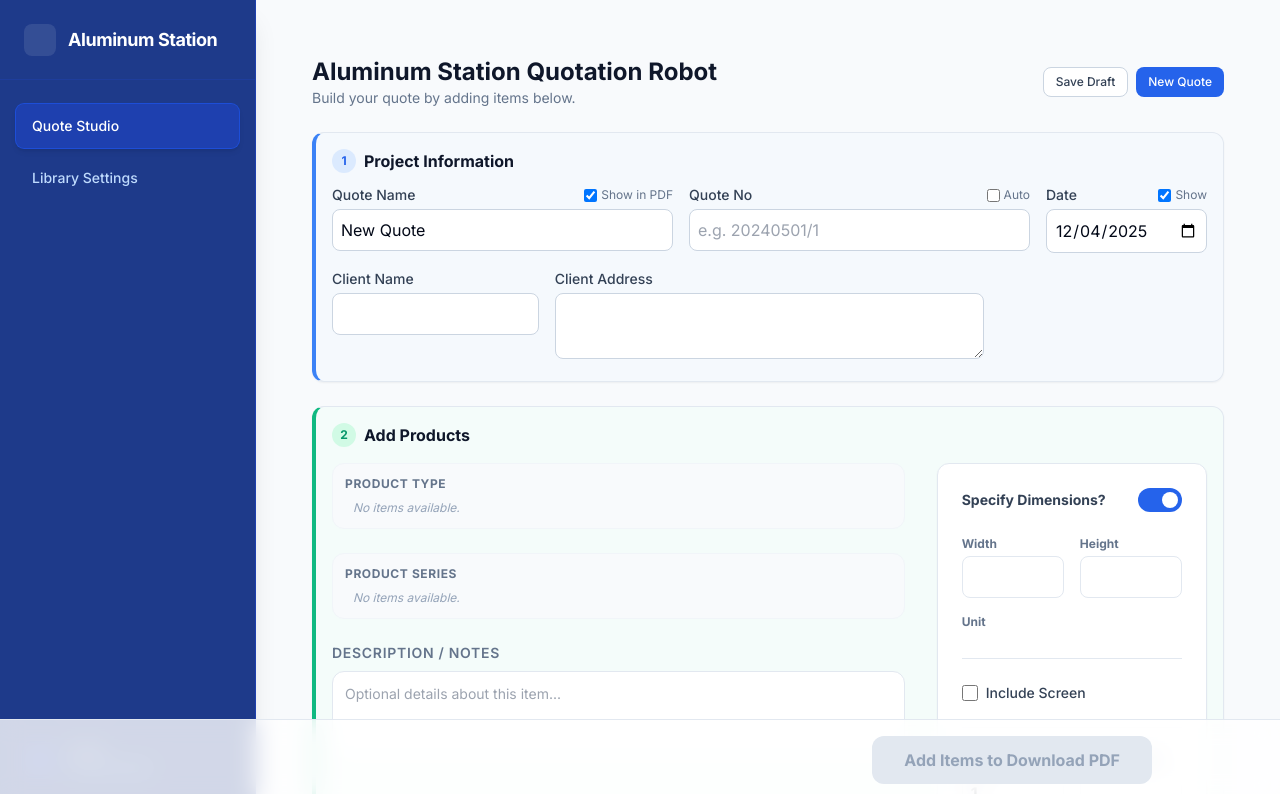
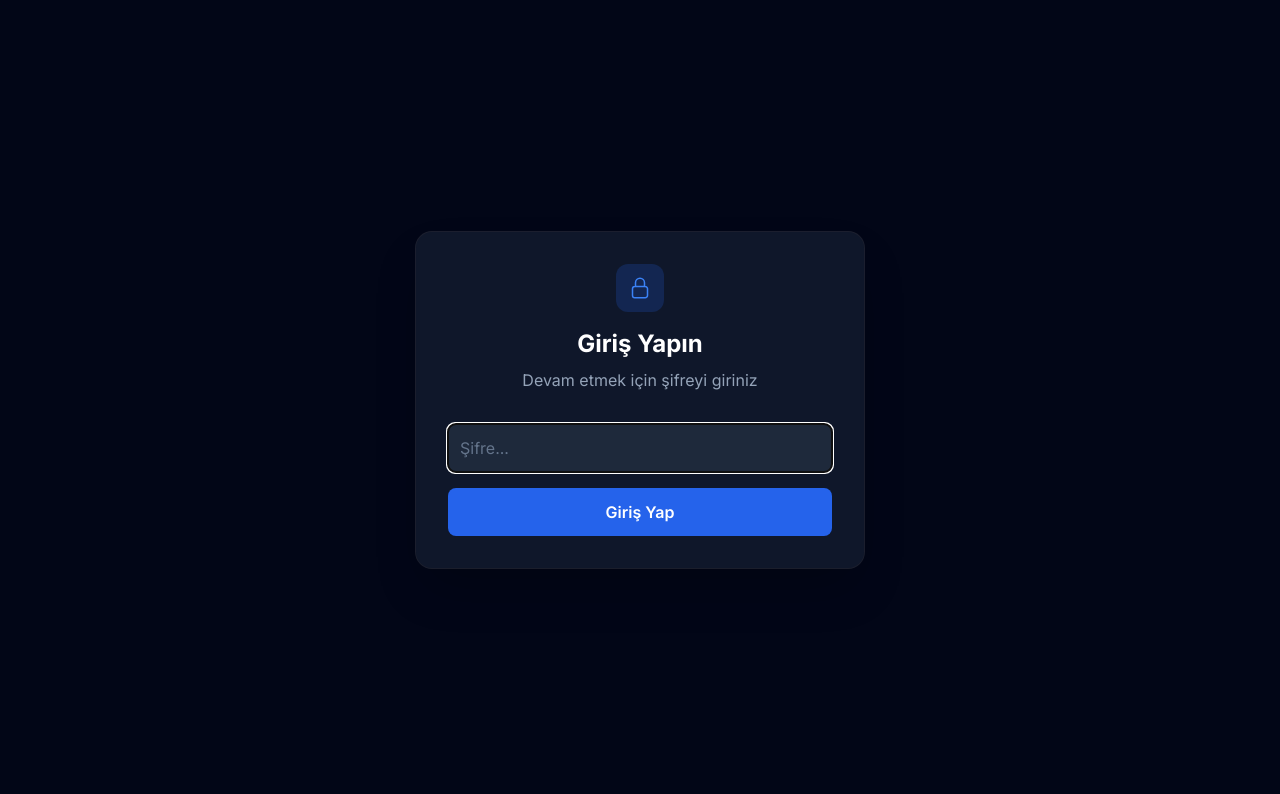
Before and after one commit to Huzeyfe22/otomatik-quote, a Next.js app: page / in a window 1280 px wide. Shown: the top 794 px of the page. Built offline with nearby package versions, Linux system fonts and the light colour scheme.

Commit message:
Şifreli giriş ekranı eklendi

```diff
--- a/app/page.tsx
+++ b/app/page.tsx
@@ -1,12 +1,79 @@
 "use client";
 
-import React, { useState } from 'react';
+import React, { useState, useEffect } from 'react';
 import { QuoteBuilder } from '../components/QuoteBuilder';
 import { LibraryManager } from '../components/LibraryManager';
 import { cn } from '../lib/utils';
 
 export default function Home() {
+    const [isAuthenticated, setIsAuthenticated] = useState(false);
+    const [password, setPassword] = useState("");
+    const [error, setError] = useState("");
     const [activeTab, setActiveTab] = useState<'quote' | 'library'>('quote');
+
+    // Check session storage on mount
+    useEffect(() => {
+        const auth = sessionStorage.getItem("is_authenticated");
+        if (auth === "true") {
+            setIsAuthenticated(true);
+        }
+    }, []);
+
+    const handleLogin = (e: React.FormEvent) => {
+        e.preventDefault();
+        // BASIT SIFRE: Burayi istediginiz sifre ile degistirebilirsiniz
+        if (password === "admin123" || password === "1234") {
+            setIsAuthenticated(true);
+            sessionStorage.setItem("is_authenticated", "true");
+            setError("");
+        } else {
+            setError("Hatalı şifre!");
+        }
+    };
+
+    if (!isAuthenticated) {
+        return (
+            <div className="flex min-h-screen items-center justify-center bg-slate-950 p-4">
+                <div className="w-full max-w-md rounded-2xl bg-slate-900 p-8 shadow-2xl ring-1 ring-white/10">
+                    <div className="mb-8 text-center">
+                        <div className="mx-auto mb-4 h-12 w-12 rounded-xl bg-blue-600/20 text-blue-500 flex items-center justify-center">
+                            <svg xmlns="http://www.w3.org/2000/svg" fill="none" viewBox="0 0 24 24" strokeWidth={1.5} stroke="currentColor" className="w-6 h-6">
+                                <path strokeLinecap="round" strokeLinejoin="round" d="M16.5 10.5V6.75a4.5 4.5 0 10-9 0v3.75m-.75 11.25h10.5a2.25 2.25 0 002.25-2.25v-6.75a2.25 2.25 0 00-2.25-2.25H6.75a2.25 2.25 0 00-2.25 2.25v6.75a2.25 2.25 0 002.25 2.25z" />
+                            </svg>
+                        </div>
+                        <h1 className="text-2xl font-bold text-white">Giriş Yapın</h1>
+                        <p className="text-slate-400 mt-2">Devam etmek için şifreyi giriniz</p>
+                    </div>
+
+                    <form onSubmit={handleLogin} className="space-y-4">
+                        <div>
+                            <input
+                                type="password"
+                                value={password}
+                                onChange={(e) => setPassword(e.target.value)}
+                                className="w-full rounded-lg bg-slate-800 border-slate-700 text-white placeholder:text-slate-500 focus:ring-blue-500 focus:border-blue-500 p-3"
+                                placeholder="Şifre..."
+                                autoFocus
+                            />
+                        </div>
+
+                        {error && (
+                            <div className="text-red-400 text-sm text-center bg-red-400/10 p-2 rounded-lg">
+                                {error}
+                            </div>
+                        )}
+
+                        <button
+                            type="submit"
+                            className="w-full rounded-lg bg-blue-600 px-4 py-3 font-semibold text-white hover:bg-blue-500 transition-colors"
+                        >
+                            Giriş Yap
+                        </button>
+                    </form>
+                </div>
+            </div>
+        );
+    }
 
     return (
         <main className="flex min-h-screen bg-slate-50 dark:bg-slate-950">
@@ -57,6 +124,15 @@ export default function Home() {
                             <p>Canada Edition</p>
                         </div>
                     </div>
+                    <button
+                        onClick={() => {
+                            sessionStorage.removeItem("is_authenticated");
+                            setIsAuthenticated(false);
+                        }}
+                        className="mt-4 text-xs text-blue-400 hover:text-white transition-colors"
+                    >
+                        Çıkış Yap
+                    </button>
                 </div>
             </aside>
 
```
